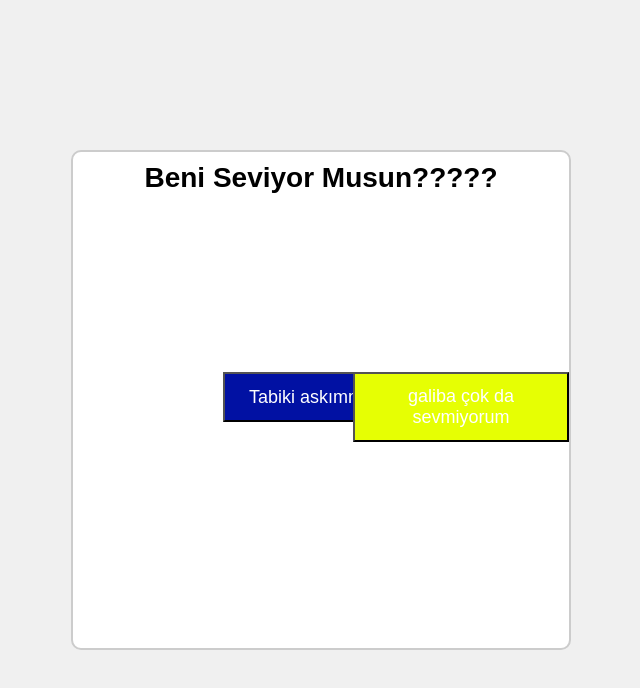
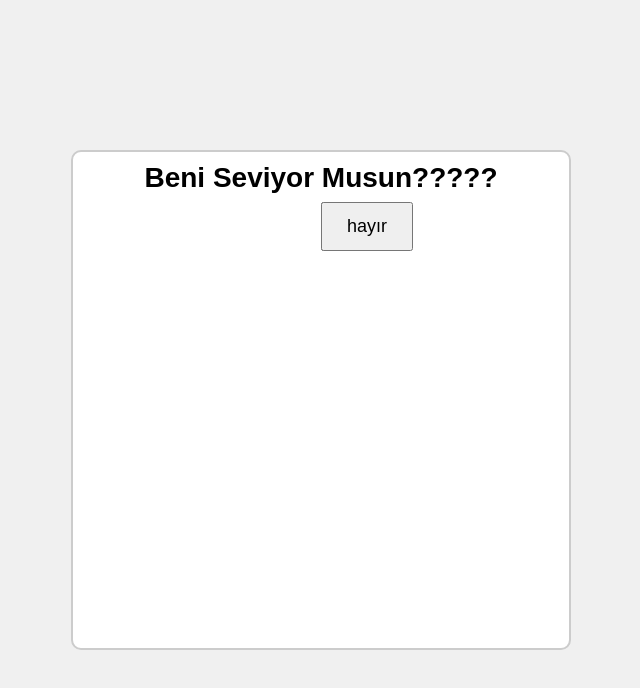
Before and after one commit to umutbgr/proje, a plain HTML site: page index.html in a window 1280 px wide. Shown: the whole page, without its empty margins (319-959 px from the left). Drawn offline with Linux system fonts and the light colour scheme.

Commit message:
Update index.html

```diff
--- a/index.html
+++ b/index.html
@@ -63,8 +63,8 @@
 <body>
   <div class="container">
     <h2>Beni Seviyor Musun?????</h2>
-    <button id="evet" onclick="window.location.href='basarilar.html'">Tabiki askımmm💖💖</button>
-    <button id="hayir">galiba çok da sevmiyorum</button>
+    <button id="Tabiki askımmm💖💖" onclick="window.location.href='basarilar.html'">evet</button>
+    <button id="galiba çok da sevmiyorum">hayır</button>
   </div>
 
   <script>
```
